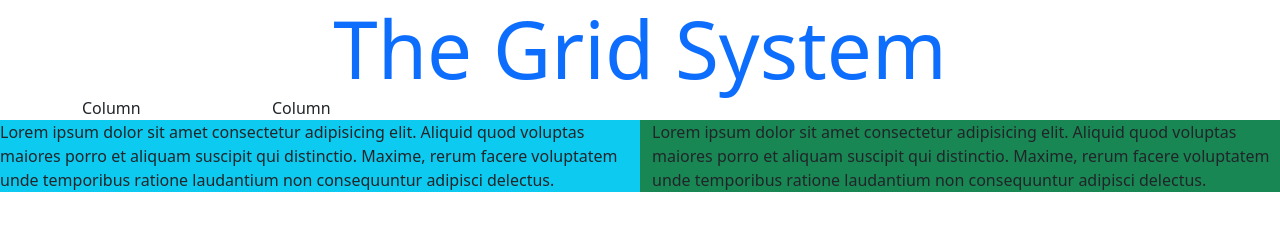
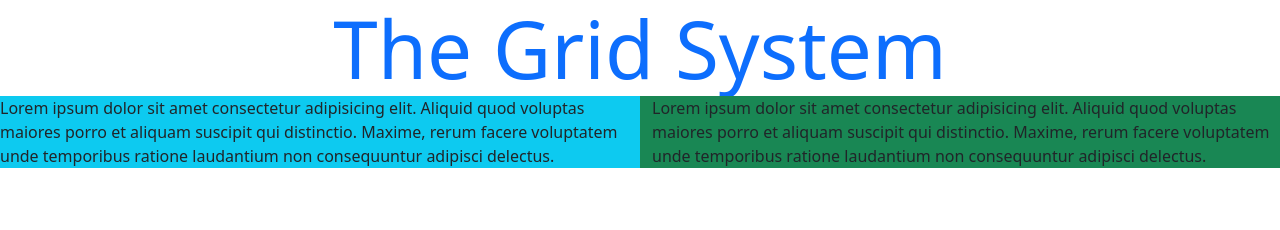
Before and after one commit to baaaaaam/donut-project, a plain HTML site: page index.html in a window 1280 px wide. Drawn offline with nearby package versions, Linux system fonts and the light colour scheme.

Commit message:
second commit

```diff
--- a/index.html
+++ b/index.html
@@ -12,15 +12,6 @@
     <div class="container">
         <div class="display-1 text-center text-primary">The Grid System</div>
 
-        <div class="row">
-            <div class="col-2">
-              Column
-            </div>
-            <div class="col-6">
-                Column
-              </div>
-          </div>
-
     </div>
 
     <div class="row">
```
